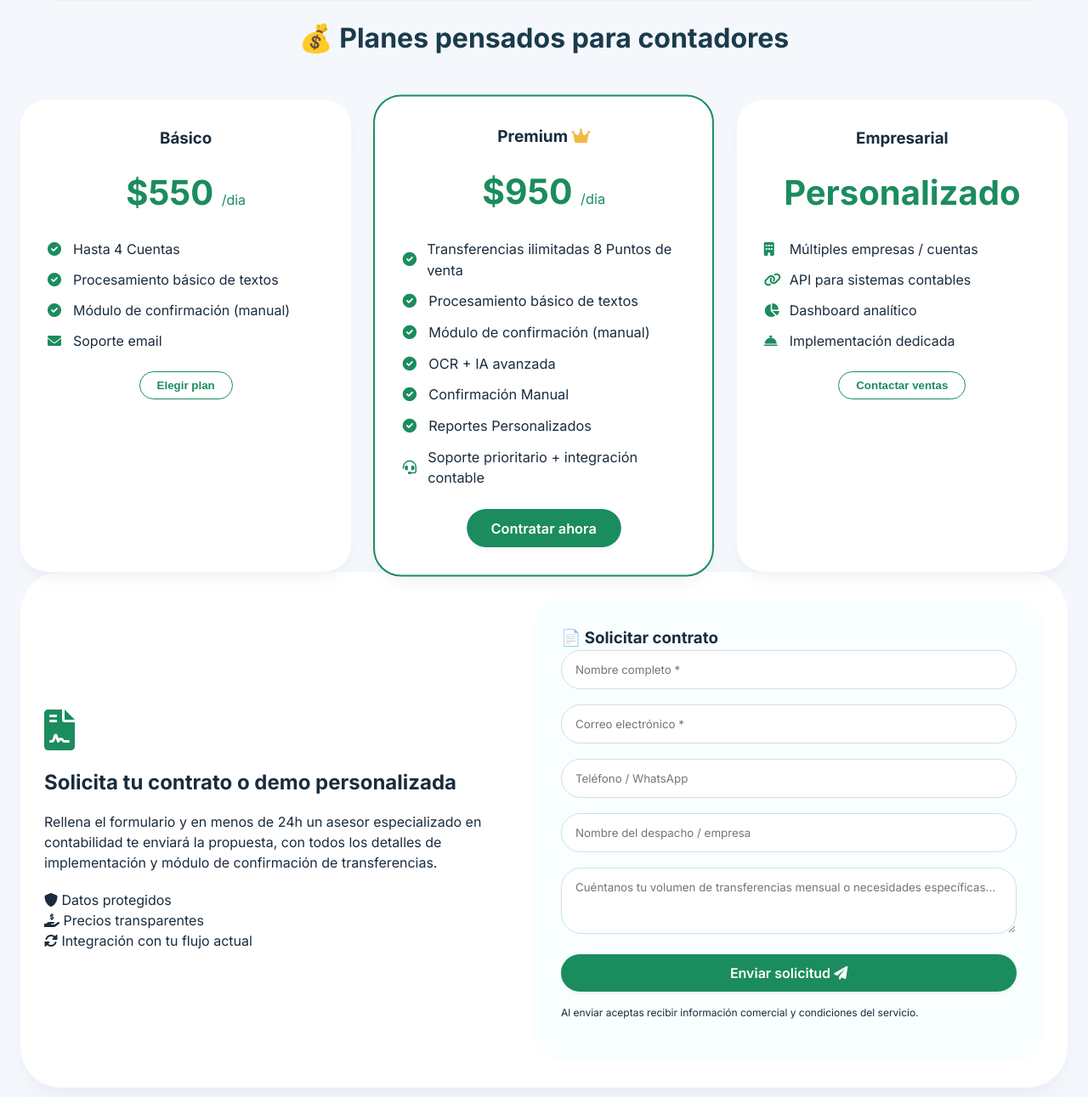
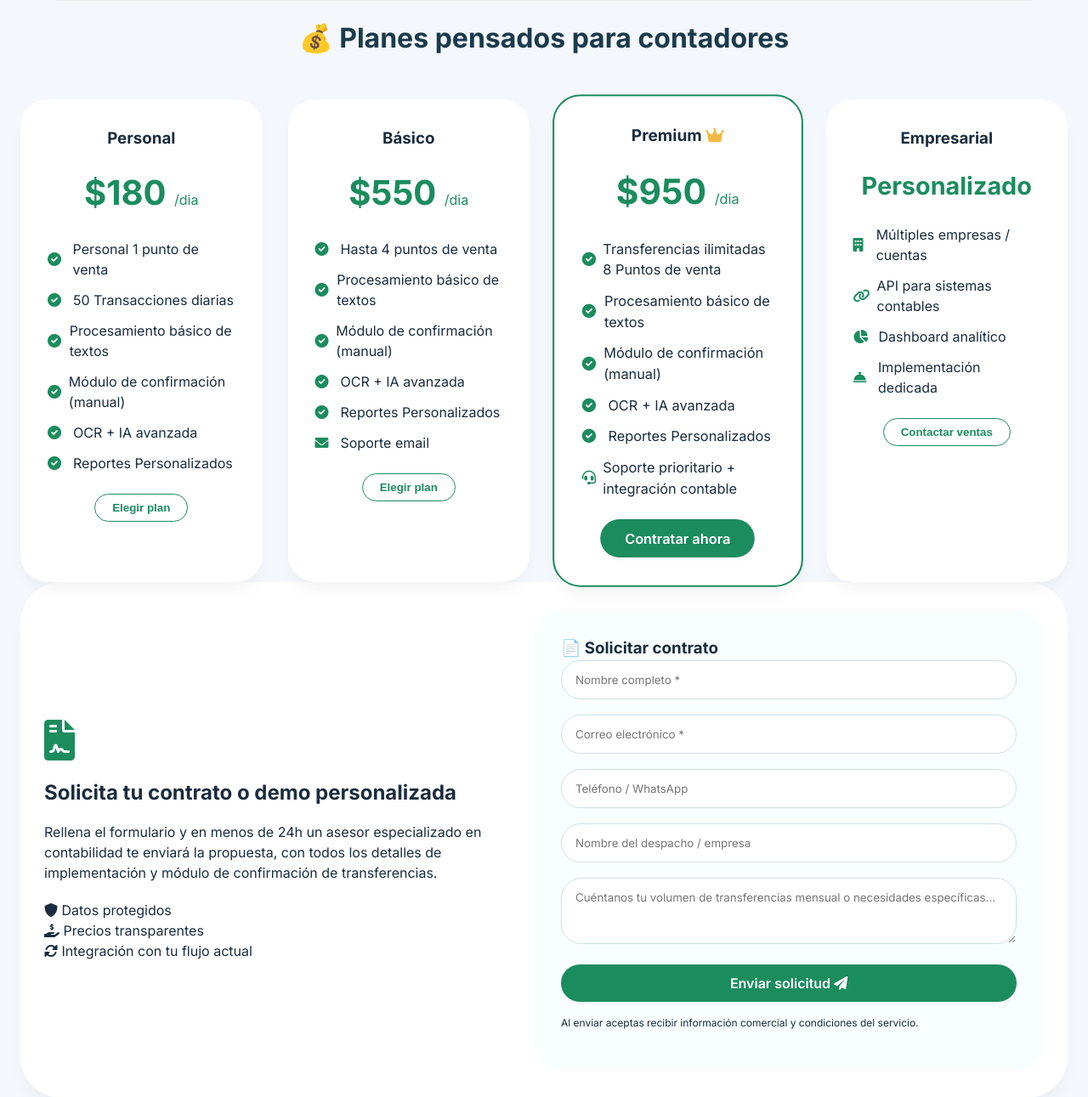
Before and after one commit to Lachy05385/Gestion_Transferencias_bancarias, a FastAPI app: page /landing in a window 1280 px wide. Shown: the part 1386-2677 px from the top of the page at 85% size. Run offline with FastAPI, Linux system fonts and the light colour scheme.

Commit message:
landing_card_personal

```diff
--- a/main.py
+++ b/main.py
@@ -220,8 +220,18 @@ def listar_usuarios(
 
 
 @app.post("/registro", response_model=schemas.UserResponse)
-def registrar_usuario(usuario: schemas.UserCreate, db: Session = Depends(get_db)):
-    print("recibido", usuario)
+def registrar_usuario(
+    usuario: schemas.UserCreate,
+    current_user: models.Usuario = Depends(auth.get_current_active_user),
+    db: Session = Depends(get_db)
+):
+    # Verificar si el usuario actual es administrador
+    if not current_user.is_admin:  # o current_user.role != "admin"
+        raise HTTPException(
+            status_code=403,
+            detail="No tienes permisos de administrador para registrar usuarios"
+        )
+
     db_user = crud.get_user_by_email(db, email=usuario.email)
     if db_user:
         raise HTTPException(
--- a/templates/landing.html
+++ b/templates/landing.html
@@ -286,6 +286,21 @@
       gap: 30px;
       justify-content: center;
     }
+    .price.long-text {
+    font-size: 1.8rem;
+    }
+    .price-card-personalizado{
+      background: white;
+      border-radius: 32px;
+      padding: 32px;
+      flex: 1;
+      min-width: 260px;
+      text-align: center;
+       box-shadow: 0 12px 24px -10px rgba(0,0,0,0.08);
+      transition: transform 0.2s;
+    }
+
+
 
     .price-card {
       background: white;
@@ -500,12 +515,29 @@
     <h2 class="section-title">💰 Planes pensados para contadores</h2>
     <div class="pricing-grid">
       <div class="price-card">
+        <h3>Personal </h3>
+        <div class="price">$180 <span>/dia</span></div>
+
+        <ul>
+          <li><i class="fas fa-check-circle"></i> Personal 1 punto de venta</li>
+          <li><i class="fas fa-check-circle"></i> 50 Transacciones diarias</li>
+          <li><i class="fas fa-check-circle"></i> Procesamiento básico de textos</li>
+          <li><i class="fas fa-check-circle"></i> Módulo de confirmación (manual)</li>
+          <li><i class="fas fa-check-circle"></i> OCR + IA avanzada</li>
+          <li><i class="fas fa-check-circle"></i> Reportes Personalizados</li>
+
+        </ul>
+        <button class="btn-outline" onclick="scrollToForm()">Elegir plan</button>
+      </div>
+      <div class="price-card">
         <h3>Básico</h3>
         <div class="price">$550 <span>/dia</span></div>
         <ul>
-          <li><i class="fas fa-check-circle"></i> Hasta 4 Cuentas</li>
+          <li><i class="fas fa-check-circle"></i> Hasta 4 puntos de venta</li>
           <li><i class="fas fa-check-circle"></i> Procesamiento básico de textos</li>
           <li><i class="fas fa-check-circle"></i> Módulo de confirmación (manual)</li>
+          <li><i class="fas fa-check-circle"></i> OCR + IA avanzada</li>
+          <li><i class="fas fa-check-circle"></i> Reportes Personalizados</li>
           <li><i class="fas fa-envelope"></i> Soporte email</li>
         </ul>
         <button class="btn-outline" onclick="scrollToForm()">Elegir plan</button>
@@ -518,7 +550,6 @@
           <li><i class="fas fa-check-circle"></i> Procesamiento básico de textos</li>
           <li><i class="fas fa-check-circle"></i> Módulo de confirmación (manual)</li>
           <li><i class="fas fa-check-circle"></i> OCR + IA avanzada</li>
-          <li><i class="fas fa-check-circle"></i> Confirmación Manual</li>
           <li><i class="fas fa-check-circle"></i> Reportes Personalizados</li>
           <li><i class="fas fa-headset"></i> Soporte prioritario + integración contable</li>
         </ul>
@@ -526,7 +557,8 @@
       </div>
       <div class="price-card">
         <h3>Empresarial</h3>
-        <div class="price">Personalizado</div>
+        <div class="price long-text">Personalizado</div>
+
         <ul>
           <li><i class="fas fa-building"></i> Múltiples empresas / cuentas</li>
           <li><i class="fas fa-link"></i> API para sistemas contables</li>
```
